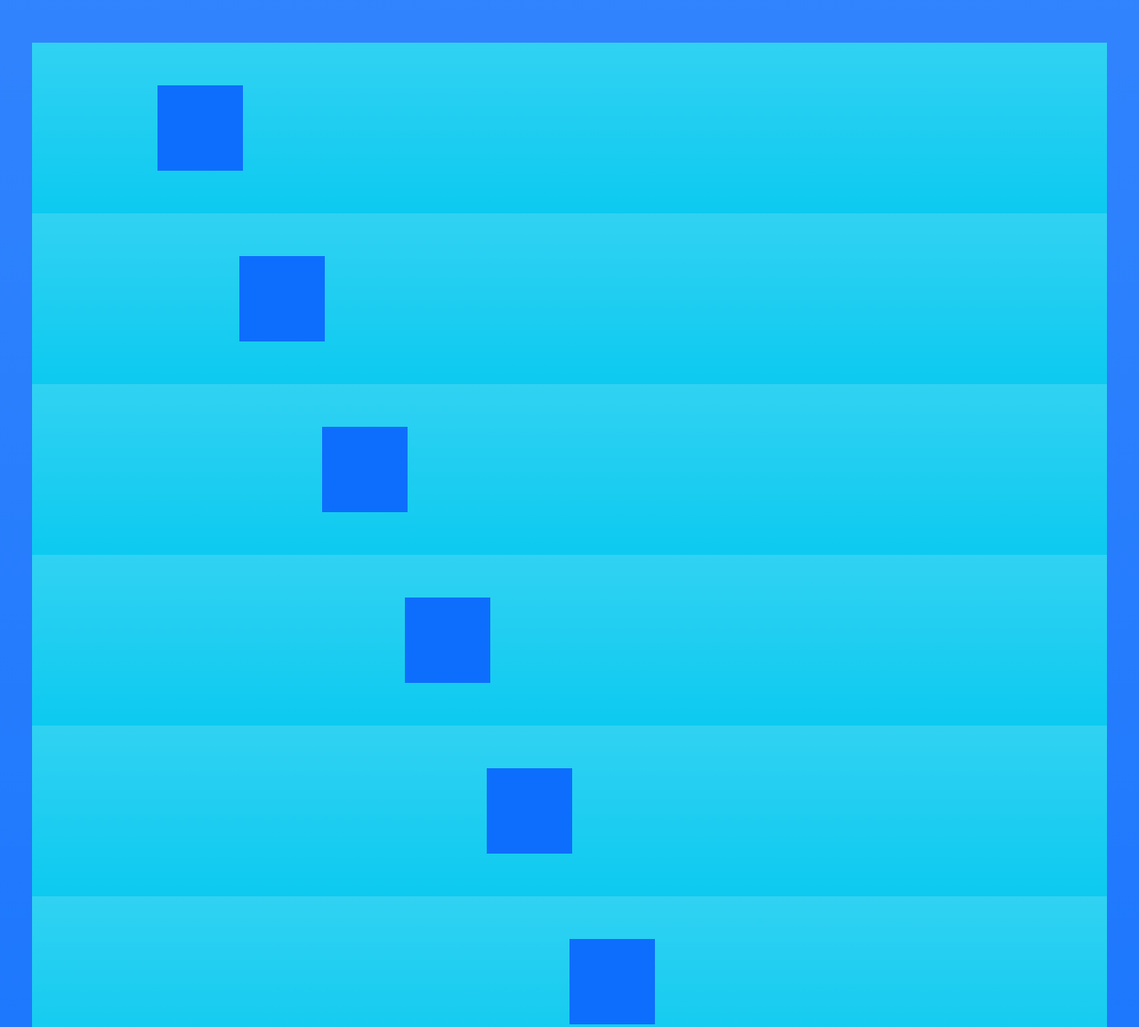
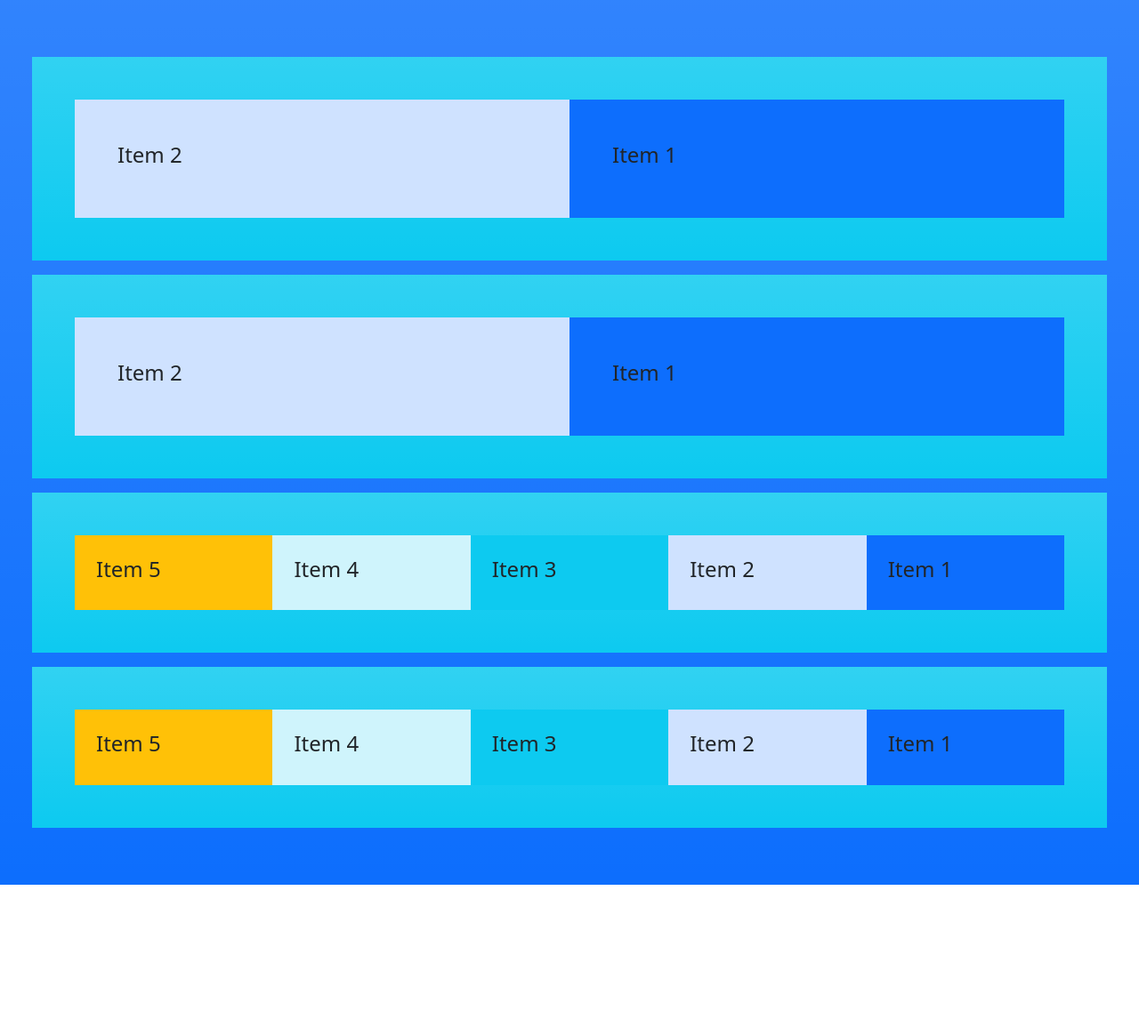
Before and after one commit to Jay-vaghani/bootstrap, a plain HTML site: page index.html in a window 1280 px wide. Shown: the top 1155 px of the page at 89% size. After the commit the page ends 995 px from the top, so only its background shows below. Drawn offline with nearby package versions, Linux system fonts and the light colour scheme.

Commit message:
order complete

```diff
--- a/index.html
+++ b/index.html
@@ -17,96 +17,96 @@
 <body>
 
 
-    <!-- (1) Different range of offset -->
 
 
-    <div class="container-fluid bg-primary bg-gradient p-5">
-
-
-        <div class="row bg-info bg-gradient p-5">
-
-            <div class="col-1 offset-1 p-5 bg-primary "></div>
-
-        </div>
-
-
-        <div class="row bg-info bg-gradient p-5">
-
-            <div class="col-1 offset-2 p-5 bg-primary "></div>
-
-        </div>
-
-        <div class="row bg-info bg-gradient p-5">
-
-            <div class="col-1 offset-3 p-5 bg-primary "></div>
-
-        </div>
-
-
-        <div class="row bg-info bg-gradient p-5">
-
-            <div class="col-1 offset-4 p-5 bg-primary "></div>
-
-        </div>
-
-        <div class="row bg-info bg-gradient p-5">
-
-            <div class="col-1 offset-5 p-5 bg-primary "></div>
-
-        </div>
-
-        <div class="row bg-info bg-gradient p-5">
-
-            <div class="col-1 offset-6 p-5 bg-primary "></div>
-
-        </div>
-
-        <div class="row bg-info bg-gradient p-5">
-
-            <div class="col-1 offset-7 p-5 bg-primary "></div>
-
-        </div>
-
-
-        <div class="row bg-info bg-gradient p-5">
-
-            <div class="col-1 offset-8 p-5 bg-primary "></div>
-
-        </div>
-
-
-        <div class="row bg-info bg-gradient p-5">
-
-            <div class="col-1 offset-9 p-5 bg-primary "></div>
-
-        </div>
-
-        <div class="row bg-info bg-gradient p-5">
-
-            <div class="col-1 offset-10 p-5 bg-primary "></div>
-
-        </div>
-
-        <div class="row bg-info bg-gradient p-5">
-
-            <div class="col-1 offset-11 p-5 bg-primary "></div>
-
-        </div>
-
-    </div>
-
-
-
-    <!-- (1) Offset with different breakpoints -->
+    <!-- (1) order first and order last-->
 
 
 
     <div class="container-fluid bg-primary bg-gradient p-5">
 
 
-        <div class="row bg-info bg-gradient p-5">
+        <div class="row my-3 bg-info bg-gradient p-5">
 
-            <div class="col-1 offset-xxl-11 offset-xl-10 offset-lg-9 offset-md-8 offset-sm-7 offset-6 p-5 bg-primary ">
+            <div class="col p-5 bg-primary order-last ">
+                <h4>Item 1</h4>
+            </div>
+
+            <div class="col p-5 bg-primary-subtle order-first">
+                <h4>Item 2</h4>
+            </div>
+
+        </div>
+
+
+        <!-- (2) order first and order last with break points-->
+
+
+        <div class="row my-3 bg-info bg-gradient p-5">
+
+            <div class="col p-5 bg-primary order-md-last ">
+                <h4>Item 1</h4>
+            </div>
+
+            <div class="col p-5 bg-primary-subtle order-md-first">
+                <h4>Item 2</h4>
+            </div>
+
+        </div>
+
+
+        <!-- (3) order-1 to order-5-->
+
+
+        <div class="row my-3 bg-info bg-gradient p-5">
+
+            <div class="col p-4 bg-primary order-5 ">
+                <h4>Item 1</h4>
+            </div>
+
+            <div class="col p-4 bg-primary-subtle order-4">
+                <h4>Item 2</h4>
+            </div>
+
+            <div class="col p-4 bg-info order-3">
+                <h4>Item 3</h4>
+            </div>
+
+            <div class="col p-4 bg-info-subtle order-2">
+                <h4>Item 4</h4>
+            </div>
+
+            <div class="col p-4 bg-warning order-1">
+                <h4>Item 5</h4>
+            </div>
+
+        </div>
+
+
+        <!-- (3) order-1 to order-5 with break points-->
+
+
+
+        <div class="row my-3 bg-info bg-gradient p-5">
+
+            <div class="col p-4 bg-primary order-md-5 ">
+                <h4>Item 1</h4>
+            </div>
+
+            <div class="col p-4 bg-primary-subtle order-md-4">
+                <h4>Item 2</h4>
+            </div>
+
+            <div class="col p-4 bg-info order-md-3">
+                <h4>Item 3</h4>
+            </div>
+
+            <div class="col p-4 bg-info-subtle order-md-2">
+                <h4>Item 4</h4>
+            </div>
+
+            <div class="col p-4 bg-warning order-md-1">
+                <h4>Item 5</h4>
             </div>
 
         </div>
@@ -115,28 +115,8 @@
     </div>
 
 
-    <!-- (3) Offset between col's -->
-
-    <div class="container-fluid bg-primary bg-gradient p-5">
-
-
-        <div class="row bg-info bg-gradient p-5">
-
-            <div class="col-3 offset-2 p-5 bg-primary ">
-            </div>
-
-            <div class="col-3 offset-2 p-5 bg-primary ">
-            </div>
-
-        </div>
-
-
-    </div>
-
 
     <!-- Bootstrap Javascript  -->
-
-
     <script src="https://cdn.jsdelivr.net/npm/bootstrap@5.3.0-alpha1/dist/js/bootstrap.bundle.min.js"></script>
 </body>
 
```
Also changed, not shown: Notes.txt.
